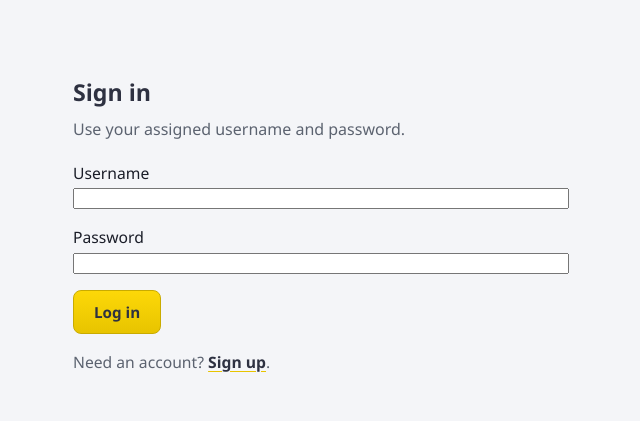
After one commit to neomwambi/Deploy-Preps, a Flask app: page /login in a window 1280 px wide. The commit adds this page. Shown: the top 421 px of the page, without its empty margins (319-959 px from the left). Run offline with Flask 3, Linux system fonts and the light colour scheme.

Commit message:
Add authenticated access control and role-based email permissions.
This introduces pre-approved signup/login against oasis_preprod users, protects routes with sessions, and restricts email sending to Admin users in both UI and backend.

Made-with: Cursor

```diff
--- a/app.py
+++ b/app.py
@@ -6,10 +6,17 @@ import os
 import traceback
 
 from dotenv import load_dotenv
-from flask import Flask, flash, render_template, request
+from flask import Flask, flash, redirect, render_template, request, session, url_for
+from werkzeug.security import check_password_hash, generate_password_hash
 
 from compare import compute_schema_diff
-from database import fetch_both
+from database import (
+    complete_signup,
+    fetch_both,
+    lookup_login_user,
+    lookup_signup_candidate,
+    username_exists,
+)
 from email_service import send_report_email
 from html_report import render_report_email_html, render_report_html
 
@@ -17,6 +24,49 @@ load_dotenv()
 
 app = Flask(__name__)
 app.secret_key = os.environ.get("FLASK_SECRET_KEY", "dev-secret-change-me")
+
+
+def _is_logged_in() -> bool:
+    return "user_id" in session and "username" in session and "access" in session
+
+
+def _is_admin() -> bool:
+    return session.get("access") == "Admin"
+
+
+def _base_view_model():
+    vm = _empty_dashboard_kwargs()
+    vm["current_user"] = {
+        "id": session.get("user_id"),
+        "username": session.get("username"),
+        "access": session.get("access"),
+    } if _is_logged_in() else None
+    return vm
+
+
+@app.context_processor
+def _inject_current_user():
+    return {
+        "current_user": {
+            "id": session.get("user_id"),
+            "username": session.get("username"),
+            "access": session.get("access"),
+        } if _is_logged_in() else None,
+    }
+
+
+def _build_username(first_name: str, last_name: str) -> str:
+    return f"{first_name}_{last_name[0].upper()}"
+
+
+@app.before_request
+def _require_login_for_app_routes():
+    allowed_endpoints = {"login", "signup", "static"}
+    endpoint = request.endpoint or ""
+    if endpoint in allowed_endpoints or endpoint.startswith("static"):
+        return
+    if not _is_logged_in():
+        return redirect(url_for("login"))
 
 
 def _run_compare():
@@ -35,13 +85,13 @@ def _empty_dashboard_kwargs():
 
 @app.get("/")
 def home():
-    return render_template("dashboard.html", page="home", **_empty_dashboard_kwargs())
+    return render_template("dashboard.html", page="home", **_base_view_model())
 
 
 @app.route("/changes", methods=["GET", "POST"])
 def changes():
     if request.method == "GET":
-        return render_template("dashboard.html", page="changes", **_empty_dashboard_kwargs())
+        return render_template("dashboard.html", page="changes", **_base_view_model())
     try:
         result = _run_compare()
         if result.error:
@@ -79,15 +129,18 @@ def changes():
 
 @app.get("/deploy-dws")
 def deploy_dws():
-    return render_template("dashboard.html", page="deploy_dws", **_empty_dashboard_kwargs())
+    return render_template("dashboard.html", page="deploy_dws", **_base_view_model())
 
 
 @app.route("/mail", methods=["GET", "POST"])
 def mail_page():
     if request.method == "GET":
-        return render_template("dashboard.html", page="email", **_empty_dashboard_kwargs())
+        return render_template("dashboard.html", page="email", **_base_view_model())
 
     action = (request.form.get("action") or "").strip().lower()
+    if action == "send" and not _is_admin():
+        flash("Only Admin users can send email reports.", "error")
+        return render_template("dashboard.html", page="email", **_base_view_model()), 403
     try:
         result = _run_compare()
         if result.error:
@@ -139,5 +192,82 @@ def mail_page():
         )
 
 
+@app.route("/signup", methods=["GET", "POST"])
+def signup():
+    if _is_logged_in():
+        return redirect(url_for("home"))
+    if request.method == "GET":
+        return render_template("auth.html", page="signup")
+
+    email = (request.form.get("email") or "").strip().lower()
+    first_name = (request.form.get("first_name") or "").strip()
+    last_name = (request.form.get("last_name") or "").strip()
+    password = request.form.get("password") or ""
+    confirm_password = request.form.get("confirm_password") or ""
+
+    if not email or not first_name or not last_name or not password or not confirm_password:
+        flash("All fields are required.", "error")
+        return render_template("auth.html", page="signup"), 400
+    if password != confirm_password:
+        flash("Password and confirm password do not match.", "error")
+        return render_template("auth.html", page="signup"), 400
+
+    candidate = lookup_signup_candidate(email)
+    if not candidate:
+        flash("Your email is not pre-approved for registration.", "error")
+        return render_template("auth.html", page="signup"), 403
+
+    username = _build_username(first_name, last_name)
+    if username_exists(username):
+        flash("Generated username is already taken. Please contact an admin.", "error")
+        return render_template("auth.html", page="signup"), 409
+
+    ok = complete_signup(
+        email=email,
+        first_name=first_name,
+        last_name=last_name,
+        username=username,
+        password_hash=generate_password_hash(password),
+    )
+    if not ok:
+        flash("Registration could not be completed. Please try again.", "error")
+        return render_template("auth.html", page="signup"), 409
+
+    flash(f"Signup successful. Your username is: {username}", "success")
+    return redirect(url_for("login"))
+
+
+@app.route("/login", methods=["GET", "POST"])
+def login():
+    if _is_logged_in():
+        return redirect(url_for("home"))
+    if request.method == "GET":
+        return render_template("auth.html", page="login")
+
+    username = (request.form.get("username") or "").strip()
+    password = request.form.get("password") or ""
+    if not username or not password:
+        flash("Username and password are required.", "error")
+        return render_template("auth.html", page="login"), 400
+
+    user = lookup_login_user(username)
+    if not user or not check_password_hash(user.get("PasswordHash") or "", password):
+        flash("Invalid username or password.", "error")
+        return render_template("auth.html", page="login"), 401
+
+    session["user_id"] = user["Id"]
+    session["username"] = user["UserName"]
+    session["access"] = user.get("Access") or "User"
+    flash("Logged in successfully.", "success")
+    return redirect(url_for("home"))
+
+
+@app.post("/logout")
+def logout():
+    session.clear()
+    flash("You have been logged out.", "success")
+    return redirect(url_for("login"))
+
+
 if __name__ == "__main__":
     app.run(host="0.0.0.0", port=int(os.environ.get("PORT", "5000")), debug=True)
--- a/database.py
+++ b/database.py
@@ -153,3 +153,92 @@ def fetch_prod_dataframe() -> pd.DataFrame:
 def fetch_both() -> tuple[pd.DataFrame, pd.DataFrame]:
     """Return (preprod_df, prod_df)."""
     return fetch_preprod_dataframe(), fetch_prod_dataframe()
+
+
+def _connect_oasis_preprod() -> MySQLConnection:
+    """Connection for authentication table routing (oasis_preprod)."""
+    return _connect(
+        _require_plain_env("PREPROD_DB_HOST"),
+        _db_port("PREPROD_DB_PORT"),
+        _require_plain_env("PREPROD_DB_USER"),
+        _require_plain_env("PREPROD_DB_PASSWORD"),
+        database="oasis_preprod",
+    )
+
+
+def lookup_signup_candidate(email: str) -> dict[str, Any] | None:
+    """
+    Return pre-approved user row for signup only if FirstName is NULL.
+    """
+    sql = """
+        SELECT `Id`, `EmailAddress`
+        FROM `xcl_deploypreps_users`
+        WHERE `EmailAddress` = %s
+          AND `FirstName` IS NULL
+        LIMIT 1
+    """
+    conn = _connect_oasis_preprod()
+    try:
+        cur = conn.cursor(dictionary=True)
+        cur.execute(sql, (email,))
+        row = cur.fetchone()
+        return dict(row) if row else None
+    finally:
+        conn.close()
+
+
+def username_exists(username: str) -> bool:
+    sql = "SELECT 1 FROM `xcl_deploypreps_users` WHERE `UserName` = %s LIMIT 1"
+    conn = _connect_oasis_preprod()
+    try:
+        cur = conn.cursor()
+        cur.execute(sql, (username,))
+        return cur.fetchone() is not None
+    finally:
+        conn.close()
+
+
+def complete_signup(
+    email: str,
+    first_name: str,
+    last_name: str,
+    username: str,
+    password_hash: str,
+) -> bool:
+    """
+    Finalize signup only for pre-approved rows (FirstName IS NULL).
+    """
+    sql = """
+        UPDATE `xcl_deploypreps_users`
+        SET `FirstName` = %s,
+            `LastName` = %s,
+            `UserName` = %s,
+            `PasswordHash` = %s
+        WHERE `EmailAddress` = %s
+          AND `FirstName` IS NULL
+    """
+    conn = _connect_oasis_preprod()
+    try:
+        cur = conn.cursor()
+        cur.execute(sql, (first_name, last_name, username, password_hash, email))
+        conn.commit()
+        return cur.rowcount == 1
+    finally:
+        conn.close()
+
+
+def lookup_login_user(username: str) -> dict[str, Any] | None:
+    sql = """
+        SELECT `Id`, `UserName`, `PasswordHash`, `Access`
+        FROM `xcl_deploypreps_users`
+        WHERE `UserName` = %s
+        LIMIT 1
+    """
+    conn = _connect_oasis_preprod()
+    try:
+        cur = conn.cursor(dictionary=True)
+        cur.execute(sql, (username,))
+        row = cur.fetchone()
+        return dict(row) if row else None
+    finally:
+        conn.close()
--- a/static/styles.css
+++ b/static/styles.css
@@ -174,6 +174,19 @@ body {
   box-shadow: var(--ml-shadow);
   border-left: 3px solid var(--ml-yellow);
   padding-left: 11px;
+}
+
+.sidebar-user {
+  margin-top: 14px;
+  padding-top: 12px;
+  border-top: 1px solid var(--ml-sidebar-border);
+}
+
+.sidebar-user-meta {
+  margin: 0 0 10px;
+  color: var(--ml-muted);
+  font-size: 0.82rem;
+  line-height: 1.4;
 }
 
 /* Main column */
@@ -493,6 +506,15 @@ body {
   filter: brightness(1.08);
 }
 
+.btn-ghost {
+  background: transparent;
+}
+
+.btn-sm {
+  padding: 7px 12px;
+  font-size: 0.82rem;
+}
+
 .meta {
   color: var(--ml-muted);
   margin: 0 0 18px;
--- /dev/null
+++ b/templates/auth.html
@@ -0,0 +1,51 @@
+<!DOCTYPE html>
+<html lang="en-GB">
+<head>
+  <meta charset="utf-8" />
+  <meta name="viewport" content="width=device-width, initial-scale=1" />
+  <title>MobiLife Deployment Assistant</title>
+  <link rel="stylesheet" href="{{ url_for('static', filename='styles.css') }}" />
+</head>
+<body>
+  <main class="main-panel" style="max-width:560px;margin:48px auto;">
+    <header class="panel-header">
+      {% if page == 'signup' %}
+      <h1 class="panel-header-title">Create your account</h1>
+      <p class="panel-header-desc">Registration is only available for pre-approved email addresses.</p>
+      {% else %}
+      <h1 class="panel-header-title">Sign in</h1>
+      <p class="panel-header-desc">Use your assigned username and password.</p>
+      {% endif %}
+    </header>
+
+    {% with messages = get_flashed_messages(with_categories=true) %}
+      {% if messages %}
+        <div class="flash-wrap">
+          {% for category, message in messages %}
+            <div class="flash flash-{{ category }}">{{ message }}</div>
+          {% endfor %}
+        </div>
+      {% endif %}
+    {% endwith %}
+
+    {% if page == 'signup' %}
+    <form method="post" action="{{ url_for('signup') }}" class="guide-prose">
+      <p><label>Email<br /><input type="email" name="email" required style="width:100%;" /></label></p>
+      <p><label>First Name<br /><input type="text" name="first_name" required style="width:100%;" /></label></p>
+      <p><label>Last Name<br /><input type="text" name="last_name" required style="width:100%;" /></label></p>
+      <p><label>Password<br /><input type="password" name="password" required style="width:100%;" /></label></p>
+      <p><label>Confirm Password<br /><input type="password" name="confirm_password" required style="width:100%;" /></label></p>
+      <p><button type="submit" class="btn btn-primary">Sign up</button></p>
+      <p class="hint">Already registered? <a href="{{ url_for('login') }}">Sign in</a>.</p>
+    </form>
+    {% else %}
+    <form method="post" action="{{ url_for('login') }}" class="guide-prose">
+      <p><label>Username<br /><input type="text" name="username" required style="width:100%;" /></label></p>
+      <p><label>Password<br /><input type="password" name="password" required style="width:100%;" /></label></p>
+      <p><button type="submit" class="btn btn-primary">Log in</button></p>
+      <p class="hint">Need an account? <a href="{{ url_for('signup') }}">Sign up</a>.</p>
+    </form>
+    {% endif %}
+  </main>
+</body>
+</html>
```
Also changed, not shown: templates/dashboard.html (+14 -4 lines).
